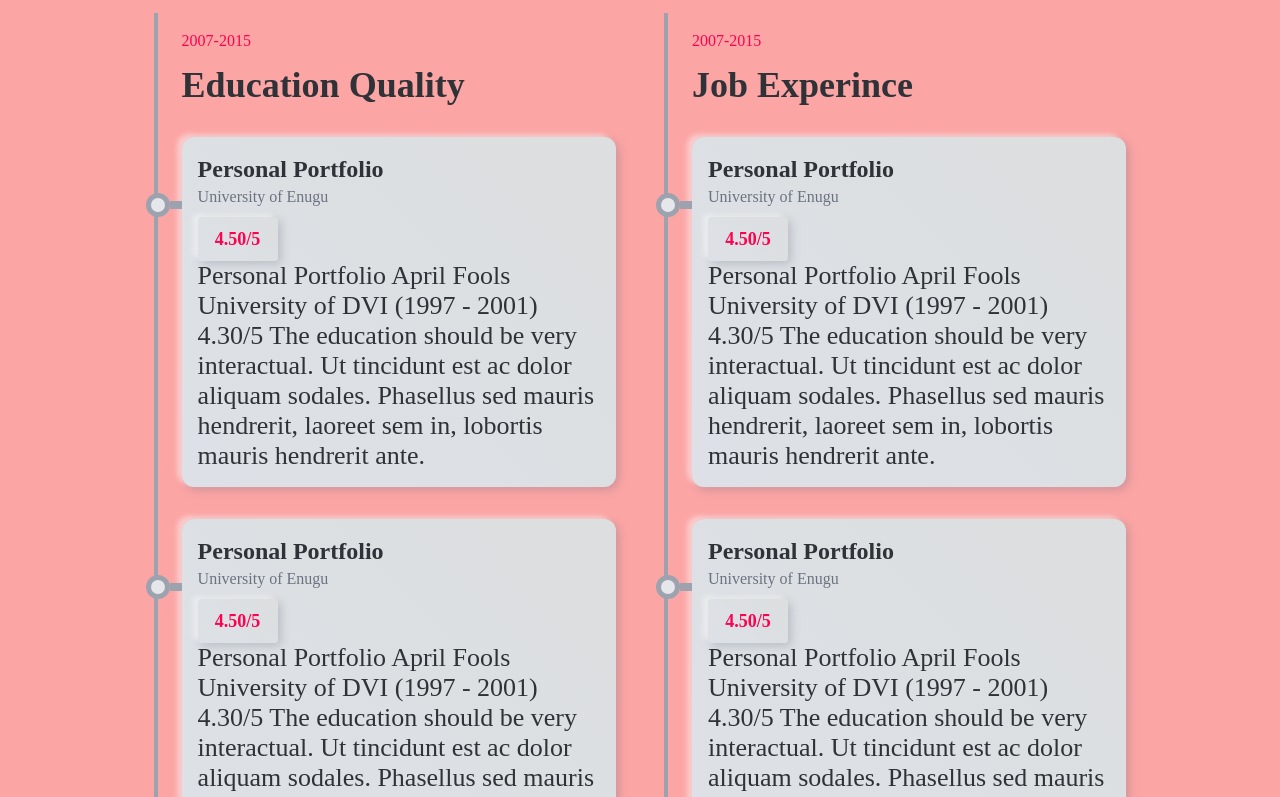
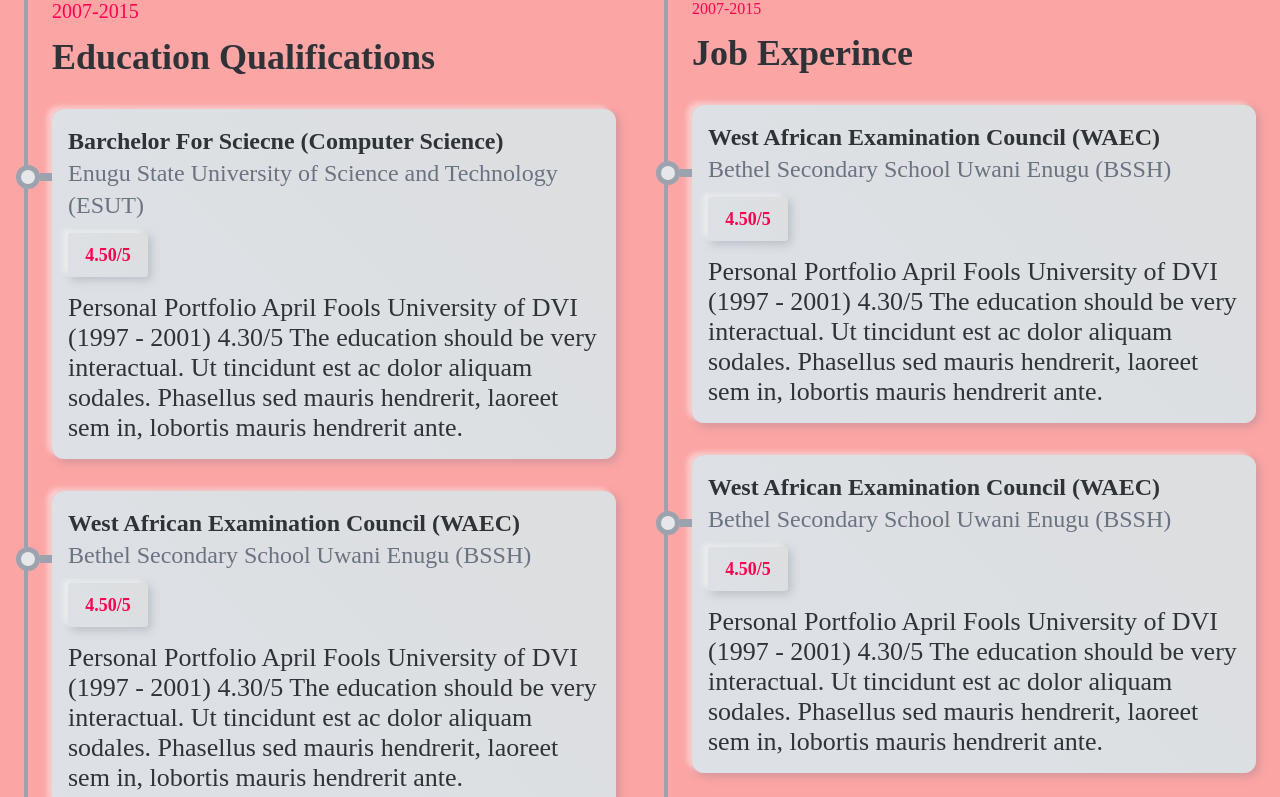
Before and after one commit to ultramind/my-official-react-portfolio, a React (Vite) app: page / in a window 1280 px wide. Shown: the part 3620-4417 px from the top of the page. Built offline with nearby package versions, Linux system fonts and the light colour scheme; a web font is replaced by a local one.

Commit message:
Styled the Resume section responsiveness sm,md,lg,xl

```diff
--- a/src/components/Resume/Education.jsx
+++ b/src/components/Resume/Education.jsx
@@ -4,24 +4,30 @@ const Education = ({ toggleState }) => {
   return (
     <div
       className={
-        toggleState !== 1 ? "hidden" : "content flex flex-col space-y-12 md:flex-row md:space-y-0 md:gap-x-12"
+        toggleState !== 1
+          ? "hidden"
+          : "content flex flex-col space-y-12 md:flex-row md:space-y-0 md:gap-x-12"
       }
     >
       <div className="border-l-4 border-gray-400 pl-6 py-4 pb-8">
-        <h3 className="text-primary mb-3">2007-2015</h3>
-        <h2 className="text-2xl font-extrabold md:text-4xl">Education Quality</h2>
+        <h3 className="text-primary mb-3 text-xl">2007-2015</h3>
+        <h2 className="font-extrabold text-4xl">Education Qualifications</h2>
         {/* main contents */}
         <div className="shadow-default rounded-xl mt-8 p-4 relative before:absolute before:w-6 before:h-6 before:bg-gray-200 before:rounded-full before:-left-9 before:top-14 before:border-[5px] before:border-gray-400 after:absolute after:w-3 after:h-2 after:bg-gray-400 after:-left-3 after:top-16">
-          <div className="space-y-2">
+          <div className="space-y-3">
             <div className="header">
-              <h2 className="text-2xl font-semibold">Personal Portfolio</h2>
-              <h4 className="text-gray-500">University of Enugu</h4>
+              <h2 className="text-2xl font-semibold">
+                Barchelor For Sciecne (Computer Science)
+              </h2>
+              <h4 className="text-gray-500 text-2xl">
+                Enugu State University of Science and Technology (ESUT)
+              </h4>
             </div>
             <h3 className="shadow-default w-20 text-center font-semibold text-primary rounded py-2 text-lg">
               4.50/5
             </h3>
           </div>
-          <p>
+          <p className="mt-4">
             Personal Portfolio April Fools University of DVI (1997 - 2001)
             4.30/5 The education should be very interactual. Ut tincidunt est ac
             dolor aliquam sodales. Phasellus sed mauris hendrerit, laoreet sem
@@ -29,16 +35,20 @@ const Education = ({ toggleState }) => {
           </p>
         </div>
         <div className="shadow-default rounded-xl mt-8 p-4 relative before:absolute before:w-6 before:h-6 before:bg-gray-200 before:rounded-full before:-left-9 before:top-14 before:border-[5px] before:border-gray-400 after:absolute after:w-3 after:h-2 after:bg-gray-400 after:-left-3 after:top-16">
-          <div className="space-y-2">
+          <div className="space-y-3">
             <div className="header">
-              <h2 className="text-2xl font-semibold">Personal Portfolio</h2>
-              <h4 className="text-gray-500">University of Enugu</h4>
+              <h2 className="text-2xl font-semibold">
+                West African Examination Council (WAEC)
+              </h2>
+              <h4 className="text-gray-500 text-2xl">
+                Bethel Secondary School Uwani Enugu (BSSH)
+              </h4>
             </div>
             <h3 className="shadow-default w-20 text-center font-semibold text-primary rounded py-2 text-lg">
               4.50/5
             </h3>
           </div>
-          <p>
+          <p className="mt-4">
             Personal Portfolio April Fools University of DVI (1997 - 2001)
             4.30/5 The education should be very interactual. Ut tincidunt est ac
             dolor aliquam sodales. Phasellus sed mauris hendrerit, laoreet sem
@@ -46,21 +56,27 @@ const Education = ({ toggleState }) => {
           </p>
         </div>
       </div>
+
+      {/* Seconf colum */}
       <div className="border-l-4 border-gray-400 pl-6 py-4 pb-8">
         <h3 className="text-primary mb-3">2007-2015</h3>
         <h2 className="text-2xl font-extrabold md:text-4xl">Job Experince</h2>
         {/* main contents */}
         <div className="shadow-default rounded-xl mt-8 p-4 relative before:absolute before:w-6 before:h-6 before:bg-gray-200 before:rounded-full before:-left-9 before:top-14 before:border-[5px] before:border-gray-400 after:absolute after:w-3 after:h-2 after:bg-gray-400 after:-left-3 after:top-16">
-          <div className="space-y-2">
+          <div className="space-y-3">
             <div className="header">
-              <h2 className="text-2xl font-semibold">Personal Portfolio</h2>
-              <h4 className="text-gray-500">University of Enugu</h4>
+              <h2 className="text-2xl font-semibold">
+                West African Examination Council (WAEC)
+              </h2>
+              <h4 className="text-gray-500 text-2xl">
+                Bethel Secondary School Uwani Enugu (BSSH)
+              </h4>
             </div>
             <h3 className="shadow-default w-20 text-center font-semibold text-primary rounded py-2 text-lg">
               4.50/5
             </h3>
           </div>
-          <p>
+          <p className="mt-4">
             Personal Portfolio April Fools University of DVI (1997 - 2001)
             4.30/5 The education should be very interactual. Ut tincidunt est ac
             dolor aliquam sodales. Phasellus sed mauris hendrerit, laoreet sem
@@ -68,16 +84,20 @@ const Education = ({ toggleState }) => {
           </p>
         </div>
         <div className="shadow-default rounded-xl mt-8 p-4 relative before:absolute before:w-6 before:h-6 before:bg-gray-200 before:rounded-full before:-left-9 before:top-14 before:border-[5px] before:border-gray-400 after:absolute after:w-3 after:h-2 after:bg-gray-400 after:-left-3 after:top-16">
-          <div className="space-y-2">
+          <div className="space-y-3">
             <div className="header">
-              <h2 className="text-2xl font-semibold">Personal Portfolio</h2>
-              <h4 className="text-gray-500">University of Enugu</h4>
+              <h2 className="text-2xl font-semibold">
+                West African Examination Council (WAEC)
+              </h2>
+              <h4 className="text-gray-500 text-2xl">
+                Bethel Secondary School Uwani Enugu (BSSH)
+              </h4>
             </div>
             <h3 className="shadow-default w-20 text-center font-semibold text-primary rounded py-2 text-lg">
               4.50/5
             </h3>
           </div>
-          <p>
+          <p className="mt-4">
             Personal Portfolio April Fools University of DVI (1997 - 2001)
             4.30/5 The education should be very interactual. Ut tincidunt est ac
             dolor aliquam sodales. Phasellus sed mauris hendrerit, laoreet sem
--- a/src/components/Resume/index.jsx
+++ b/src/components/Resume/index.jsx
@@ -18,12 +18,12 @@ const Resume = () => {
   };
 
   return (
-    <div className="p-4 my-20 md:p-0 md:py-24 md:mt-0 md:px-[12%]">
+    <div className="p-4 my-20 md:p-0 md:py-24 md:mt-0 md:px-6">
       <div className="title text-center  space-y-3" data-aos="fade-up">
-        <h3 className="text-primary">7+ YEARS OF EXPERIENCE</h3>
-        <h1 className="text-3xl font-bold md:text-6xl">My Resume</h1>
+        <h3 className="text-primary text-2xl">7+ YEARS OF EXPERIENCE</h3>
+        <h1 className="font-bold text-6xl">My Resume</h1>
       </div>
-      <div className="cardContainer space-y-14 mt-20 p-0">
+      <div className="cardContainer space-y-14 mt-10 p-0">
         {/* card item */}
         <div className="tab_btn_container flex justify-center space-x-4 md:space-x-14">
           <button
```
